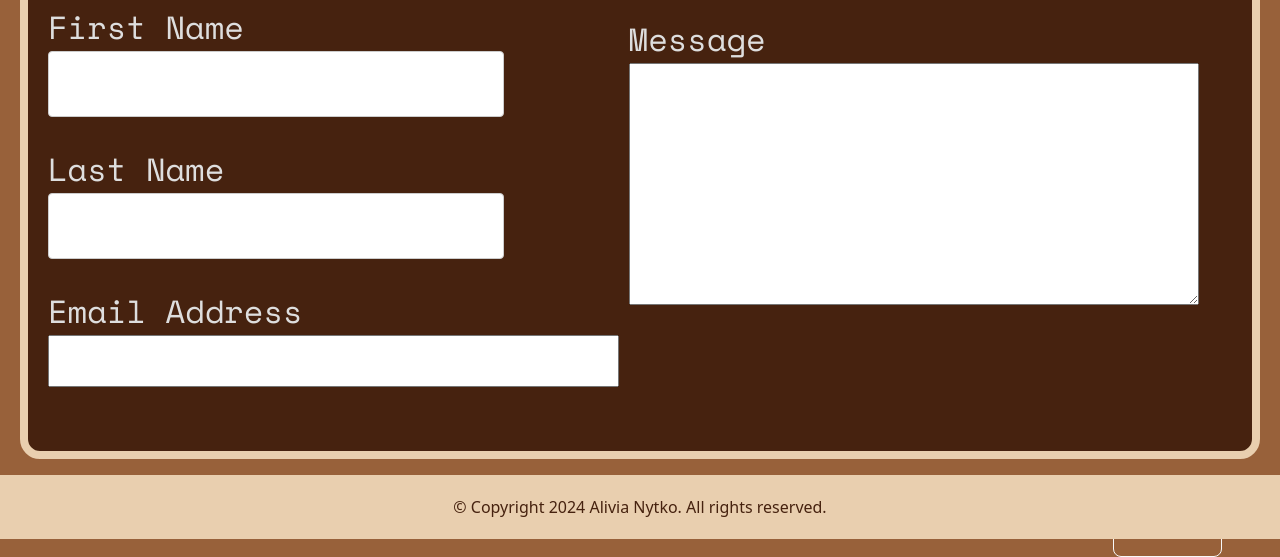
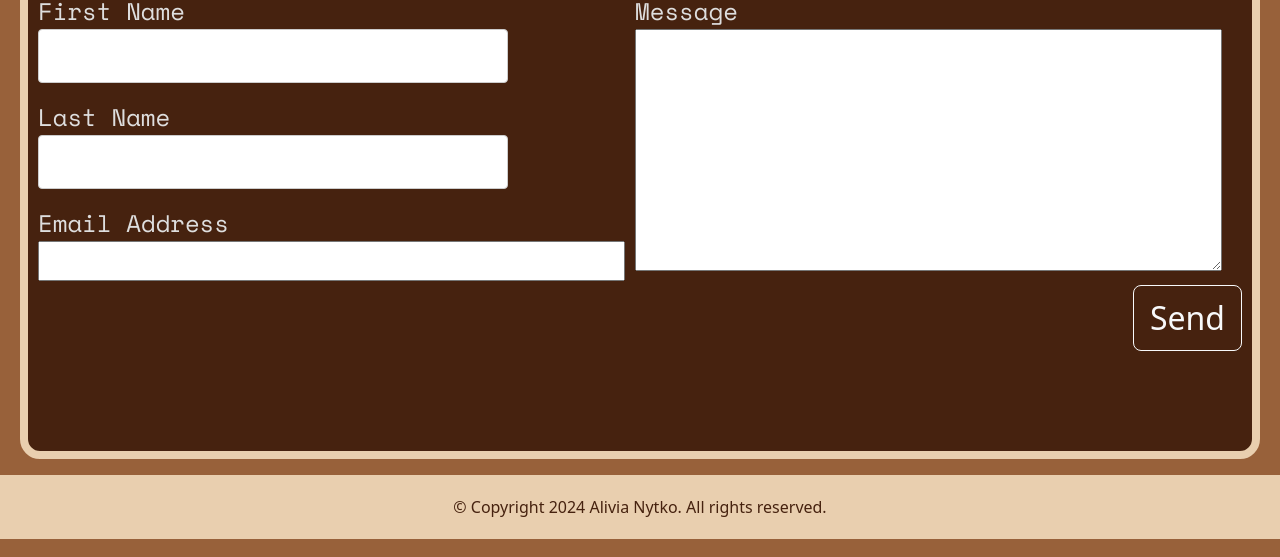
Before and after one commit to anytko/js_search_engine, a plain HTML site: page contact.html in a window 1280 px wide. Shown: the part 261-818 px from the top of the page. Drawn offline with nearby package versions, Linux system fonts and the light colour scheme.

Commit message:
Added new styles to the contact form in contact.html and style.css

```diff
--- a/css/style.css
+++ b/css/style.css
@@ -243,7 +243,7 @@ input[type="submit"] {
     display: flex;
     flex-direction: column;
     justify-content: left;
-    font-size: 32px;
+    font-size: 24px;
     margin-bottom: 1vh;
     margin-top: 1vh;
   }
@@ -257,18 +257,17 @@ input[type="submit"] {
     padding-bottom: 40px;
     font-family: "Space Mono", monospace;
     margin-top: 1vh;
-    margin-right: 1vw;
   }
 
   .message_text {
     color: #dedede;
-    font-size: 32px;
+    font-size: 24px;
   }
 
   .send_button {
     position: relative;
-    bottom: -200px;
-    right: 10px;
+    bottom: -5vh;
+    right: 0;
     font-size: 32px;
     padding: 10px;
     border-radius: 10px;
@@ -324,54 +323,3 @@ input[type="submit"] {
     margin-left: 2vw;
     margin-right: 2vw;
 }
-
-
-
-.form_container {
-    display: flex;
-    flex-direction: column;
-    align-items: center;
-    padding: 20px;
-  }
-
-  .all_entry {
-    display: flex;
-    flex-direction: row;
-    justify-content: space-between;
-    width: 100%;
-  }
-
-  .row_entry {
-    width: 48%;
-  }
-
-  .first_name,
-  .last_name,
-  .email {
-    margin-bottom: 20px;
-  }
-
-  .message {
-    width: 100%;
-    margin-top: 20px;
-  }
-
-  .send_button {
-    position: relative;
-    bottom: -150px;
-    right: 10px;
-    font-size: 32px;
-    padding: 10px;
-    border-radius: 10px;
-  }
-
-
-
-  @media (max-width: 320px) {
-    .first_name,
-    .last_name,
-    .email,
-    .message {
-      font-size: 20px;
-    }
-  }
```
Also changed, not shown: 1 other file.
